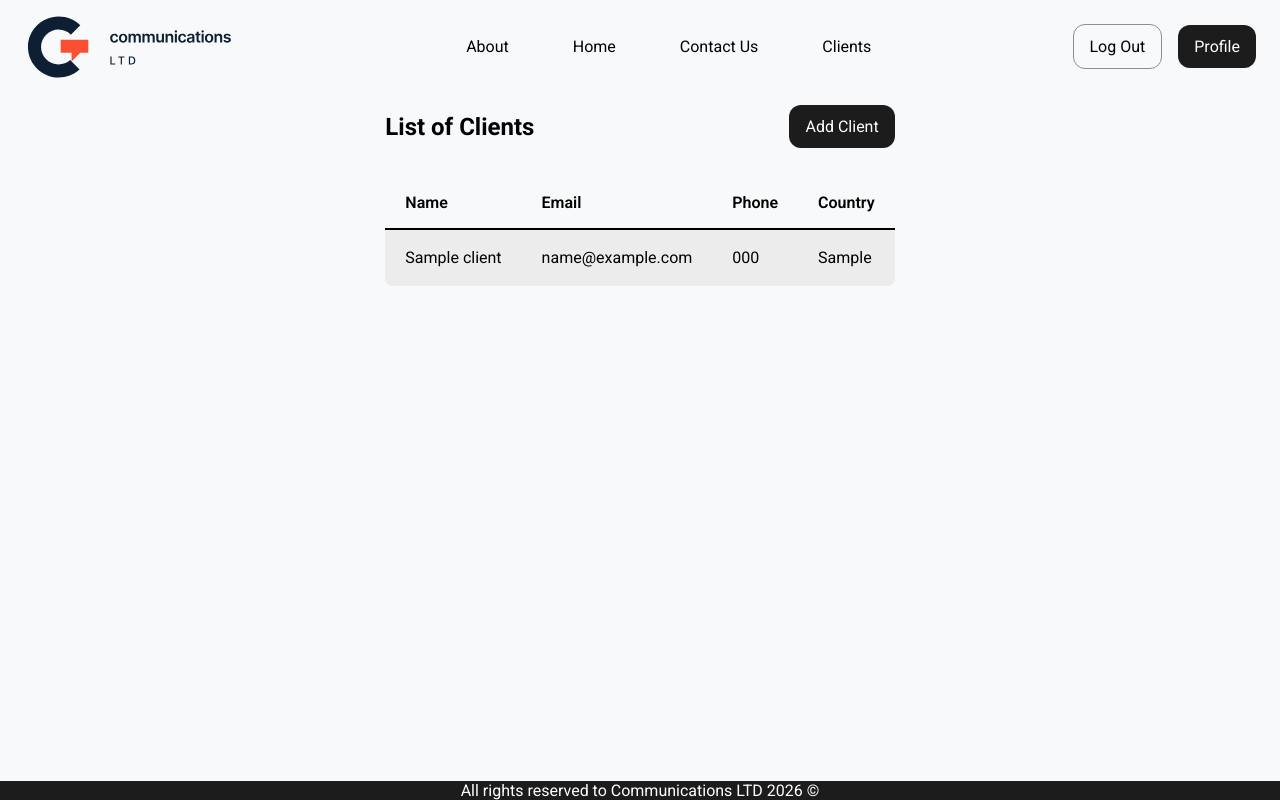
After one commit to jonaprojects/comp-sec-project, a Flask app: page /clients in a window 1280 px wide. The commit adds this page. Run offline with Flask 3, Linux system fonts and the light colour scheme; the visitor is signed in with stand-in values (Sample User, id 1); tables that the repository leaves empty hold one stand-in row (values such as "Sample post").

Commit message:
Added clients and add clients functionality

```diff
--- a/app/routes.py
+++ b/app/routes.py
@@ -16,8 +16,13 @@ from werkzeug.exceptions import BadRequestKeyError
 from config import Config
 
 from . import db
-from .models import User
-from .validators import is_valid_email, is_valid_password, is_valid_username
+from .models import User, Client
+from .validators import (
+    is_valid_email,
+    is_valid_password,
+    is_valid_username,
+    is_valid_phone,
+)
 
 main = Blueprint("main", __name__)
 METHOD_NOT_ALLOWED = 405
@@ -191,6 +196,7 @@ def login_required(f):
 def profile():
     return render_template("profile.html", user=g.user)
 
+
 @main.route("/change-password", methods=["GET", "POST"])
 @login_required
 def change_password():
@@ -213,19 +219,60 @@ def change_password():
 
         # Check whether the new password follows our rules
         if not is_valid_password(new_password):
-            errors['message'] = 'Your password is too weak.'
+            errors["message"] = "Your password is too weak."
             return render_template("change_password.html", user=g.user, errors=errors)
 
         if g.user.check_password(new_password):
             # If new password = old password
-            errors['message'] = 'You cannot re-use the same password.'
+            errors["message"] = "You cannot re-use the same password."
             return render_template("change_password.html", user=g.user, errors=errors)
 
         # update the password
         g.user.set_password(new_password)
         db.session.commit()
         flash("Password changed successfully!", "success")
-        return redirect(url_for('main.change_password'))
+        return redirect(url_for("main.change_password"))
 
     else:
         abort(METHOD_NOT_ALLOWED)
+
+
+@main.route("/clients", methods=["GET"])
+@login_required
+def clients():
+    query = db.select(Client)
+    clients = db.session.scalars(query).all()
+    return render_template("clients.html", user=g.user, clients=clients)
+
+
+@main.route("/add-client", methods=["GET", "POST"])
+@login_required
+def add_client():
+    errors = {}
+    if request.method == "GET":
+        return render_template("add_client.html", user=g.user, errors=errors)
+    elif request.method == "POST":
+        name = request.form.get("name")
+        email = request.form.get("email")
+        phone = request.form.get("phone")
+        country = request.form.get("country")
+
+        if not name or not email:
+            errors["message"] = "Invalid Request."
+            return render_template("add_client.html", user=g.user, errors=errors)
+
+        if not is_valid_email(email):
+            errors["email"] = "Invalid Email."
+            return render_template("add_client.html", user=g.user, errors=errors)
+
+        if phone and not is_valid_phone(phone):
+            errors["phone"] = "Invalid Phone Number"
+            return render_template("add_client.html", user=g.user, errors=errors)
+
+        new_client = Client(name=name, email=email, phone=phone, country=country)
+        db.session.add(new_client)
+        db.session.commit()
+        flash("Client Added successfully", "success")
+        return redirect(url_for("main.clients"))
+    else:
+        abort(METHOD_NOT_ALLOWED)
--- /dev/null
+++ b/app/static/css/clients.css
@@ -0,0 +1,71 @@
+.container {
+    display: flex;
+    flex-direction: column;
+    align-items: center;
+}
+
+.header-toolkit {
+    display: flex;
+    justify-content: space-between;
+    align-items: center;
+    margin-bottom: 16px;
+}
+.table-container {
+    width: 100%;
+    overflow-x: auto;
+    border-radius: 8px;
+}
+
+.table {
+    width: 100%;
+    border-collapse: collapse;
+    table-layout: auto;
+    text-align: left;
+}
+
+.table-head {
+    border-bottom: 2px solid;
+}
+
+.table-head-col {
+    padding: 16px 20px;
+    font-weight: 600;
+    text-align: left;
+    white-space: nowrap;
+}
+
+.table-row {
+    border-bottom: 1px solid;
+}
+
+.table-row-white {
+    background-color: white;
+}
+
+.table-row-white:hover {
+    background-color: #ececec;
+}
+.table-row-gray {
+    background-color: #ececec;
+}
+.table-row-gray:hover {
+    background-color: rgb(225, 225, 225);
+}
+
+
+.table-row:last-child {
+    border-bottom: none;
+}
+
+.table-col {
+    padding: 16px 20px;
+    vertical-align: middle;
+    line-height: 1.5;
+}
+
+@media (max-width: 768px) {
+    .table-head-col,
+    .table-col {
+        padding: 12px;
+    }
+}
--- a/app/static/css/form.css
+++ b/app/static/css/form.css
@@ -28,6 +28,9 @@
     width: 100%;
 }
 
+.field-container {
+    width: 100%;
+}
 
 .form-label {
     display: block;
--- a/app/static/css/globals.css
+++ b/app/static/css/globals.css
@@ -17,7 +17,7 @@ body {
 }
 
 .btn {
- display: inline-block;
+    display: inline-block;
     background: none;
     border: none;
     font: inherit;
--- a/app/templates/change_password.html
+++ b/app/templates/change_password.html
@@ -13,14 +13,14 @@
             <label for="current_password" class="form-label">
                 Confirm your existing password
             </label>
-            <input id="current_password" name="current_password" type="text"
+            <input id="current_password" name="current_password" type="password"
                 class="form-input"/>
         </div>
         <div class="password-container">
             <label for="new_password">
                 Write a new password
             </label>
-            <input id="new_password" name="new_password" type="text"
+            <input id="new_password" name="new_password" type="password"
                 class="form-input" />
         </div>
         {% if errors %}
--- /dev/null
+++ b/app/templates/clients.html
@@ -0,0 +1,54 @@
+{% extends "base.html" %}
+
+{% block style %}
+<link href="{{url_for('static', filename='css/clients.css')}}" rel="stylesheet" />
+{% endblock %}
+
+
+{% block content %}
+<div class="container">
+    <div class="content-container">
+        {% if clients %}
+           <div class="header-toolkit">
+                <h2>List of Clients</h2>
+            <a href="{{url_for('main.add_client')}}" class="btn btn-primary">
+                Add Client
+            </a>
+           </div>
+            <div class="table-container">
+                <table class="table">
+                    <tr class="table-head">
+                        <th class="table-head-col">Name</td>
+                        <th class="table-head-col">Email</td>
+                        <th class="table-head-col">Phone</td>
+                        <th class="table-head-col">Country</td>
+                    </tr>
+                {% for client in clients %}
+                    <tr class="table-row {% if loop.index0 % 2 == 0 %}table-row-gray{% else %}table-row-white{% endif %}">                        <td class="table-col">
+                            {{client.name}}
+                        </td>
+                         <td class="table-col">
+                            {{client.email}}
+                        </td>
+                         <td class="table-col">
+                            {{client.phone}}
+                        </td>
+                         <td class="table-col">
+                            {{client.country}}
+                        </td>
+                    </tr>
+                {% endfor %}
+                </table>
+            </div>
+        {% else %}
+            <div>
+                <h1>No clients exist in the system yet.</h1>
+            <a href="{{url_for('main.add_client')}}" class="btn btn-primary">
+                Add Client
+            </a>
+            </div>
+    </div>
+
+    {% endif %}
+</div>
+{% endblock %}
--- a/app/templates/components/navbar.html
+++ b/app/templates/components/navbar.html
@@ -15,7 +15,10 @@
     <ul class="nav-items">
       <a class="nav-link" href="{{url_for('main.about')}}"> About </a>
       <a class="nav-link" href="{{url_for('main.home')}}"> Home </a>
-      <a class="nav-link" href="{{url_for('main.contact')}}"> Contact Us </a>
+      <a class="nav-link" href="{{url_for('main.contact')}}"> Contact Us</a>
+      {% if user %}
+        <a class="nav-link" href="{{url_for('main.clients')}}"> Clients</a>
+      {% endif %}
     </ul>
     <ul class="nav-buttons">
       {% if user %}
--- a/app/validators.py
+++ b/app/validators.py
@@ -3,11 +3,14 @@ Validate user input according to the project's requirements and best practices.
 """
 
 import re
+
 from config import Config
 
 EMAIL_REGEX = r"^[a-zA-Z0-9._%+-]+@[a-zA-Z0-9.-]+\.[a-zA-Z]{2,}$"
 EMAIL_PATTERN = re.compile(EMAIL_REGEX)
 
+PHONE_REGEX = r"^\+?[0-9]{7,15}$"
+PHONE_PATTERN = re.compile(PHONE_REGEX)
 
 def is_valid_username(username: str) -> bool:
     return len(username) > 0
@@ -15,6 +18,8 @@ def is_valid_username(username: str) -> bool:
 def is_valid_email(email: str) -> bool:
     return bool(EMAIL_PATTERN.match(email))
 
+def is_valid_phone(phone: str):
+    return bool(PHONE_PATTERN.match(phone))
 
 def is_valid_password(password: str) -> bool:
     if len(password) < Config.PASSWORD_MIN_LENGTH:
```
Also changed, not shown: app/models.py (+11 -0 lines), app/templates/add_client.html (added, +43 -0 lines).
